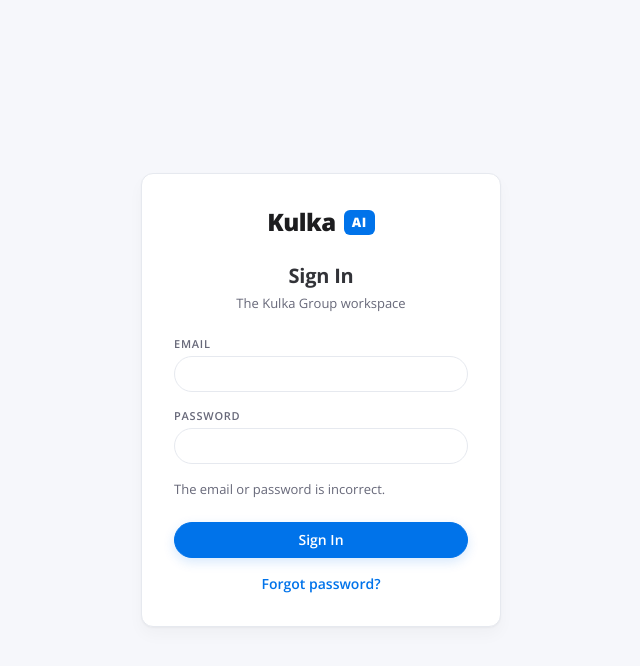
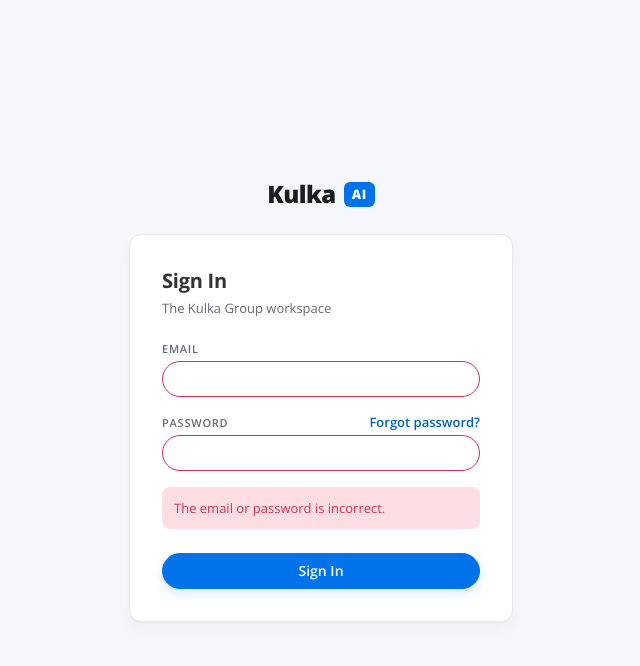
Before and after one commit to The-Kulka-Group/thekulkagroup, a Next.js app: page /login in a window 1280 px wide. Both pictures are taken after typing "name@example.com", "Sample123" into the empty fields and a click on the button "Sign In". Shown: the top 666 px of the page, without its empty margins (319-959 px from the left). Built offline with nearby package versions, Linux system fonts and the light colour scheme; no server answers.

Commit message:
Give every auth state one Daylight card

```diff
--- a/app/login/LoginForm.tsx
+++ b/app/login/LoginForm.tsx
@@ -1,5 +1,6 @@
 "use client";
 
+import Link from "next/link";
 import { useActionState } from "react";
 
 import { signIn, type LoginState } from "./actions";
@@ -9,18 +10,21 @@
 export function LoginForm({ next }: { next: string }) {
   const [state, action, pending] = useActionState(signIn, initialState);
   return (
-    <form action={action}>
+    <form className="auth-form" action={action}>
       <input name="next" type="hidden" value={next} />
-      <div className="login-field">
+      <div className="auth-field">
         <label className="t-label field-label" htmlFor="email">Email</label>
-        <input className="input" id="email" name="email" type="email" autoComplete="email" required />
+        <input className="input" id="email" name="email" type="email" autoComplete="email" aria-invalid={state.error ? true : undefined} required />
       </div>
-      <div className="login-field">
-        <label className="t-label field-label" htmlFor="password">Password</label>
-        <input className="input" id="password" name="password" type="password" autoComplete="current-password" required />
+      <div className="auth-field">
+        <div className="auth-label-row">
+          <label className="t-label field-label" htmlFor="password">Password</label>
+          <Link className="auth-link" href={`/forgot-password?next=${encodeURIComponent(next)}`}>Forgot password?</Link>
+        </div>
+        <input className="input" id="password" name="password" type="password" autoComplete="current-password" aria-invalid={state.error ? true : undefined} required />
       </div>
-      {state.error ? <p className="t-meta" role="alert">{state.error}</p> : null}
-      <div className="login-actions">
+      {state.error ? <p className="auth-message auth-message--error" role="alert">{state.error}</p> : null}
+      <div className="auth-actions">
         <button className="btn btn--primary btn--lg" type="submit" disabled={pending}>
           {pending ? "Signing In..." : "Sign In"}
         </button>
--- a/app/login/page.tsx
+++ b/app/login/page.tsx
@@ -1,5 +1,4 @@
-import Link from "next/link";
-
+import { AuthShell } from "@/components/auth/AuthShell";
 import { safeReturnPath } from "@/lib/auth/policy";
 import { LoginForm } from "./LoginForm";
 
@@ -10,18 +9,11 @@
 }) {
   const next = safeReturnPath((await searchParams).next);
   return (
-    <div className="login">
-      <div className="login-column">
-        <div className="login-mark">
-          Kulka<span className="logo-ai">AI</span>
-        </div>
-        <h1>Sign In</h1>
-        <p className="t-meta sub">The Kulka Group workspace</p>
-        <LoginForm next={next} />
-        <p className="login-foot">
-          <Link className="login-link" href={`/forgot-password?next=${encodeURIComponent(next)}`}>Forgot password?</Link>
-        </p>
-      </div>
-    </div>
+    <AuthShell
+      title="Sign In"
+      description="The Kulka Group workspace"
+    >
+      <LoginForm next={next} />
+    </AuthShell>
   );
 }
--- /dev/null
+++ b/components/auth/AuthShell.tsx
@@ -0,0 +1,35 @@
+import type { ReactNode } from "react";
+
+type AuthShellProps = {
+  children?: ReactNode;
+  description: ReactNode;
+  descriptionRole?: "alert" | "status";
+  footer?: ReactNode;
+  title: string;
+};
+
+export function AuthShell({
+  children,
+  description,
+  descriptionRole,
+  footer,
+  title,
+}: AuthShellProps) {
+  return (
+    <main className="auth-shell">
+      <div className="auth-frame">
+        <div className="auth-brand" aria-label="Kulka AI">
+          Kulka<span className="logo-ai" aria-hidden="true">AI</span>
+        </div>
+        <section className="auth-card" aria-labelledby="auth-title">
+          <header className="auth-header">
+            <h1 id="auth-title">{title}</h1>
+            <p className="auth-description" role={descriptionRole}>{description}</p>
+          </header>
+          {children ?? null}
+          {footer ? <footer className="auth-footer">{footer}</footer> : null}
+        </section>
+      </div>
+    </main>
+  );
+}
--- a/daylight.css
+++ b/daylight.css
@@ -1121,45 +1121,70 @@
 }
 .scrim { position: fixed; inset: 0; background: var(--scrim); z-index: var(--z-dialog); }
 
-/* --- 19. Login ----------------------------------------------------------- */
-
-.login { min-height: 100vh; display: grid; place-items: center; background: var(--canvas); }
-.login-column {
-  width: 360px;
+/* --- 19. Authentication -------------------------------------------------- */
+
+.auth-shell {
+  min-height: 100vh;
+  min-height: 100dvh;
+  display: grid;
+  place-items: center;
+  background: var(--canvas);
+  padding: var(--s6) var(--s4);
+}
+.auth-frame { width: min(100%, 384px); }
+.auth-card {
   background: var(--surface);
   border: 1px solid var(--border-light);
   border-radius: var(--r-lg);
   box-shadow: var(--shadow-card);
   padding: var(--s8);
+  min-width: 0;
 }
 
 /* The login cover. The one screen without the app frame, so the wordmark
    carries the page and the lockup is the single brand moment. */
-.login-mark {
+.auth-brand {
   display: flex; align-items: center; justify-content: center;
   margin-bottom: var(--s6);
   font-size: 24px; line-height: 32px; font-weight: 800;
   color: var(--brand); letter-spacing: var(--sheet-title-track);
 }
-.login-mark .logo-ai {
+.auth-brand .logo-ai {
   margin-left: var(--s2);
   background: var(--primary); color: #FFFFFF;
   font-size: 13px; line-height: 1; font-weight: 800; letter-spacing: 0.04em;
   padding: 6px var(--s2); border-radius: 6px;
 }
-.login-column h1 {
+.auth-header { margin-bottom: var(--s6); }
+.auth-header h1 {
   font-size: var(--t2-size); line-height: var(--t2-line);
   letter-spacing: var(--t2-track);
-  font-weight: 700; text-align: center; margin-bottom: var(--s1);
-}
-.login-column .sub { text-align: center; margin-bottom: var(--s6); }
-.login-field { margin-bottom: var(--s4); }
-.login-actions { margin-top: var(--s6); }
-.login-actions .btn { width: 100%; justify-content: center; }
-.login-foot { margin-top: var(--s4); text-align: center; }
-.login-link { color: var(--primary); font-weight: 600; text-decoration: none; }
-.login-link:hover { color: var(--primary-hover); }
-.login-error { margin-top: var(--s3); color: var(--stuck); }
+  font-weight: 700; margin-bottom: var(--s1);
+}
+.auth-description,
+.auth-help,
+.auth-message { font-size: var(--meta-size); line-height: var(--meta-line); color: var(--ink-2); overflow-wrap: anywhere; }
+.auth-form { min-width: 0; }
+.auth-field { margin-bottom: var(--s4); }
+.auth-label-row { display: flex; align-items: baseline; justify-content: space-between; gap: var(--s4); }
+.auth-label-row .field-label { margin-bottom: var(--s1); }
+.auth-link { color: var(--primary-hover); font-size: var(--meta-size); line-height: var(--meta-line); font-weight: 600; text-decoration: none; }
+.auth-link:hover { color: var(--primary); text-decoration: underline; text-underline-offset: 3px; }
+.auth-message { margin-top: var(--s3); padding: var(--s3); border-radius: var(--r-md); }
+.auth-message--error { color: var(--stuck); background: var(--stuck-tint); }
+.auth-message--status { color: var(--ink); background: var(--primary-tint); }
+.auth-actions { margin-top: var(--s6); }
+.auth-actions--flush { margin-top: 0; }
+.auth-actions .btn { width: 100%; justify-content: center; }
+.auth-footer { margin-top: var(--s6); padding-top: var(--s4); border-top: 1px solid var(--border-light); text-align: center; }
+@media (min-width: 768px) {
+  .auth-shell { padding: var(--s8); }
+}
+
+@media (max-width: 420px) {
+  .auth-card { padding: var(--s6); }
+  .auth-label-row { gap: var(--s2); }
+}
 
 /* --- 20. Narrow widths --------------------------------------------------- */
 
```
Also changed, not shown: app/auth/continue/page.tsx (+20 -22 lines), app/forgot-password/ForgotPasswordForm.tsx (+6 -6 lines), app/forgot-password/page.tsx (+8 -11 lines), app/update-password/UpdatePasswordForm.tsx (+8 -8 lines), app/update-password/page.tsx (+9 -12 lines), 1 other file (tests, documents, lock files or other folders).
